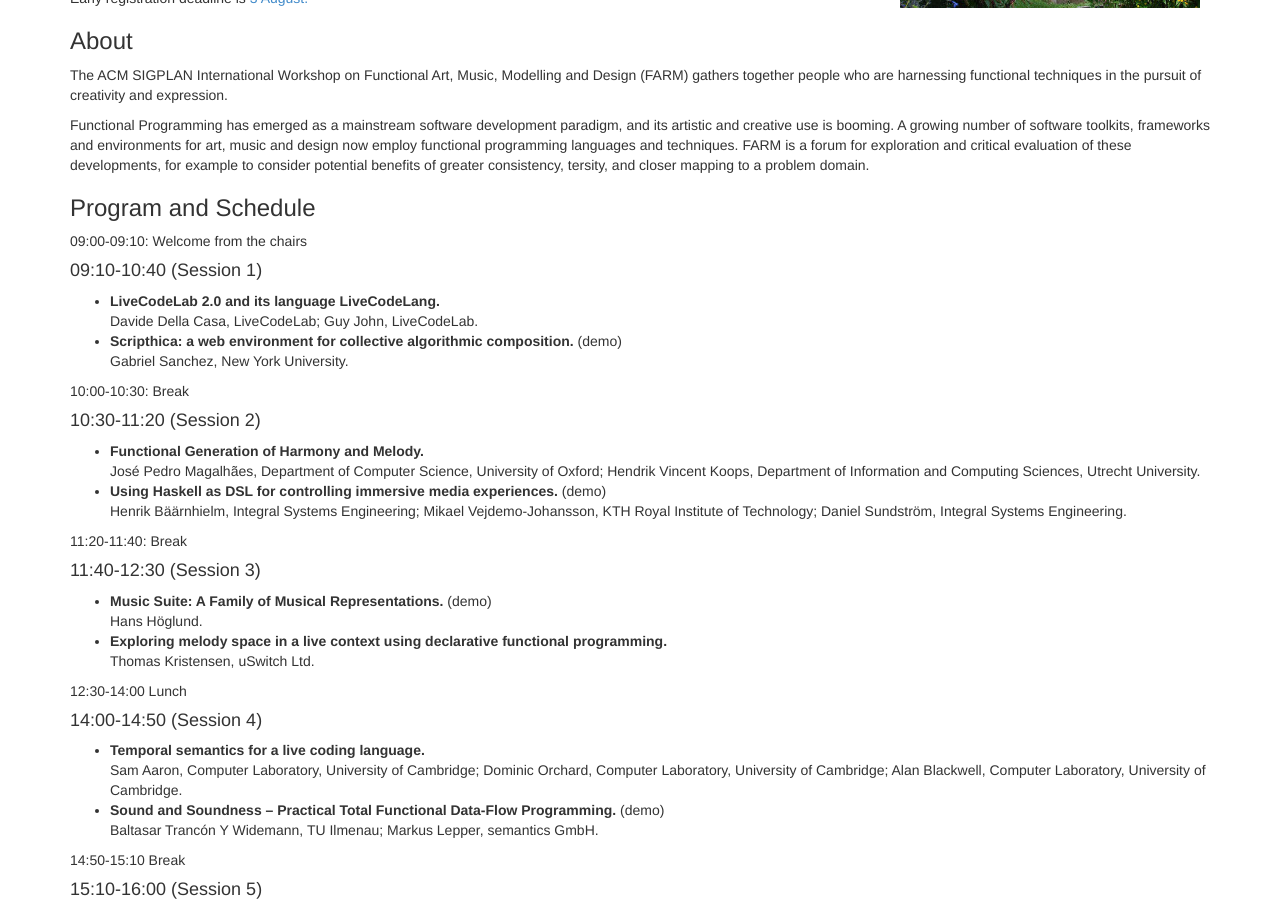
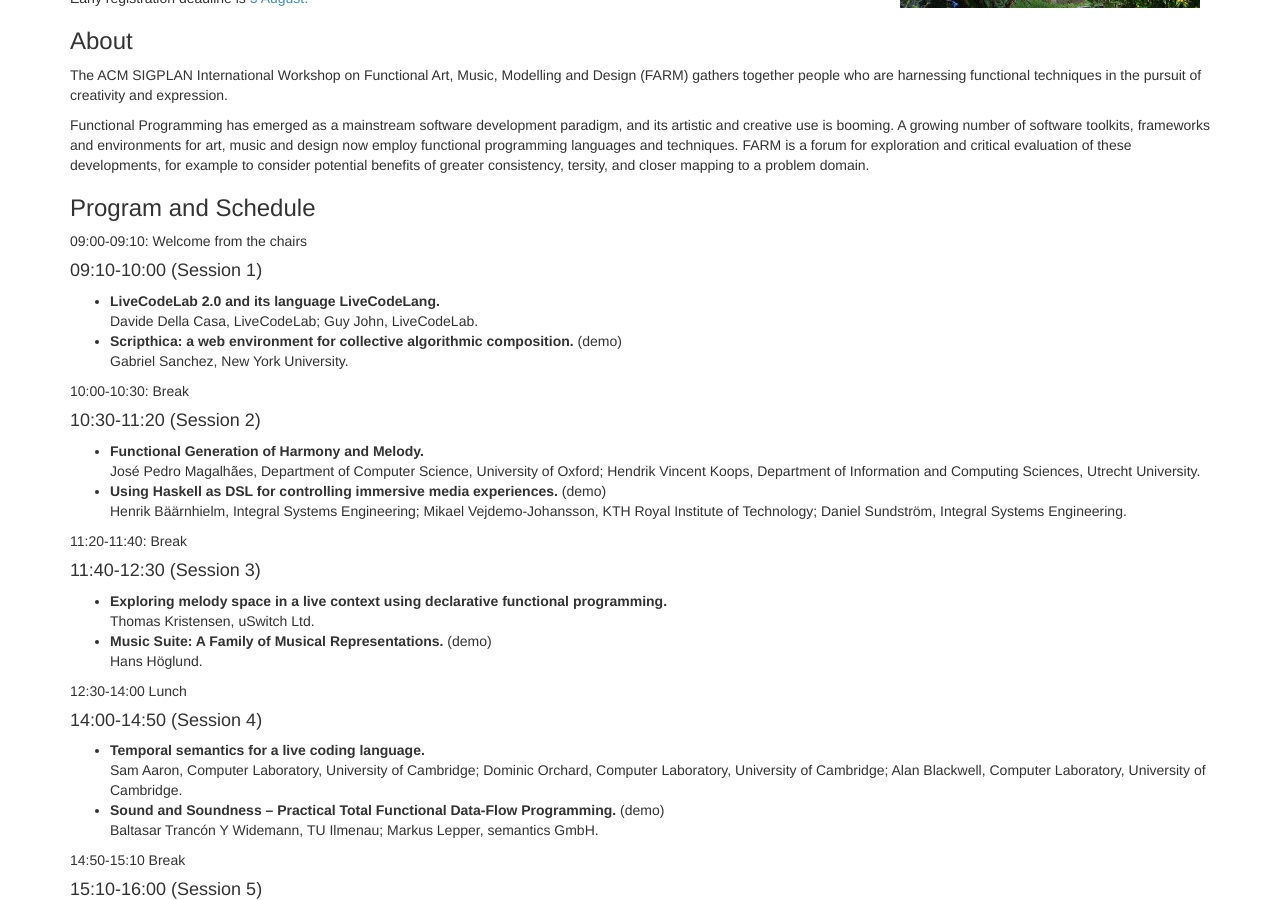
Before and after one commit to functional-art/functional-art.github.com, a Jekyll site: the page built from 2014/index.md, in a window 1280 px wide and 900 px high, scrolled down 363 px. Built offline with Jekyll 4.4.1, drawn with Linux system fonts in a browser that asks for light colours; nearby versions of some CDN libraries.

Commit message:
Schedule adjustments.

```diff
--- a/2014/index.md
+++ b/2014/index.md
@@ -47,7 +47,7 @@ greater consistency, tersity, and closer mapping to a problem domain.
 
 09:00-09:10: Welcome from the chairs
 
-#### 09:10-10:40 (Session 1)
+#### 09:10-10:00 (Session 1)
 
 * **LiveCodeLab 2.0 and its language LiveCodeLang.** <br/> Davide
      Della Casa, LiveCodeLab; Guy John, LiveCodeLab.
@@ -71,9 +71,9 @@ greater consistency, tersity, and closer mapping to a problem domain.
 
 #### 11:40-12:30 (Session 3)
 
-* **Music Suite: A Family of Musical Representations.** (demo) <br/> Hans Höglund.
 * **Exploring melody space in a live context using declarative
   functional programming.** <br/> Thomas Kristensen, uSwitch Ltd.
+* **Music Suite: A Family of Musical Representations.** (demo) <br/> Hans Höglund.
 
 12:30-14:00 Lunch
 
```
